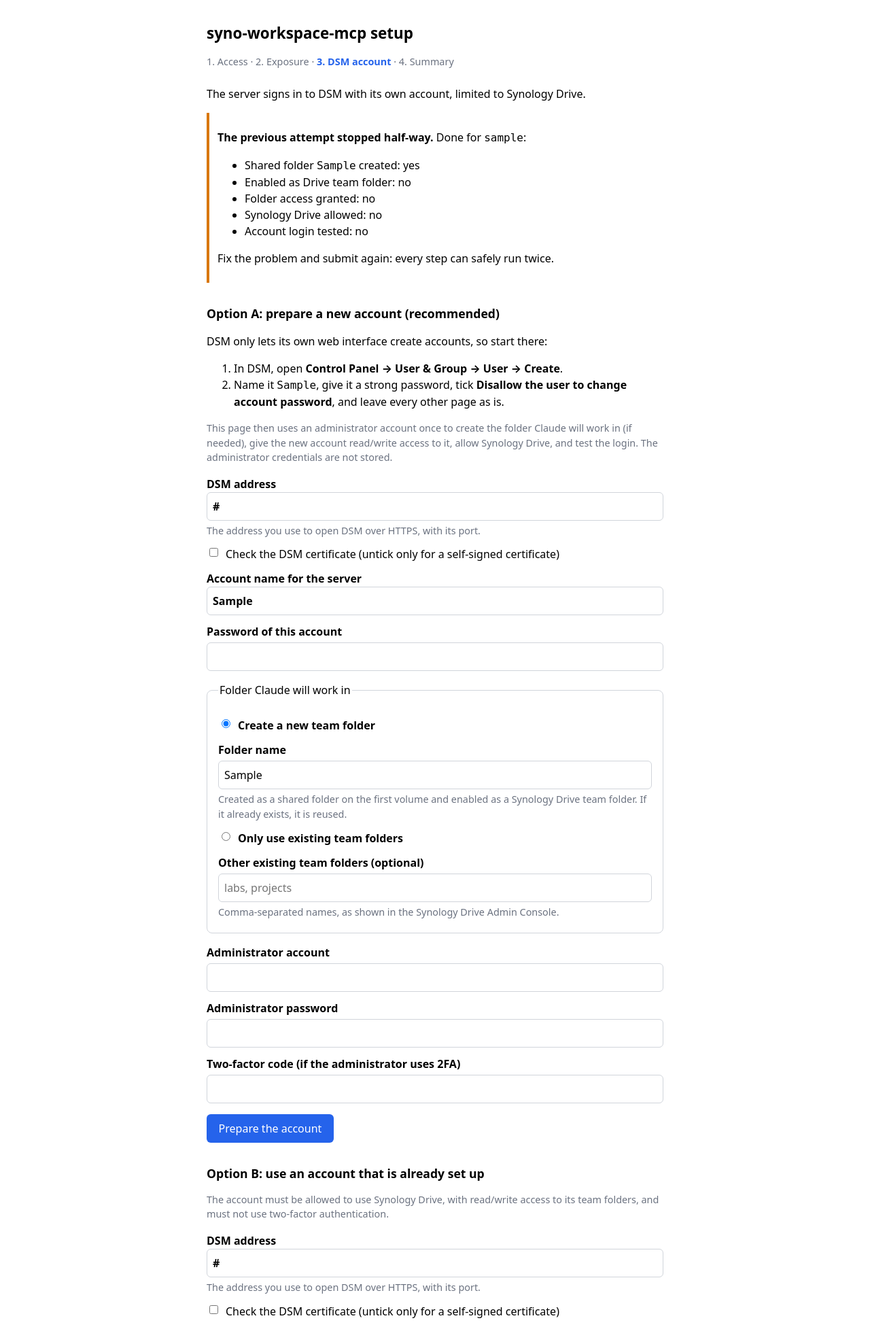
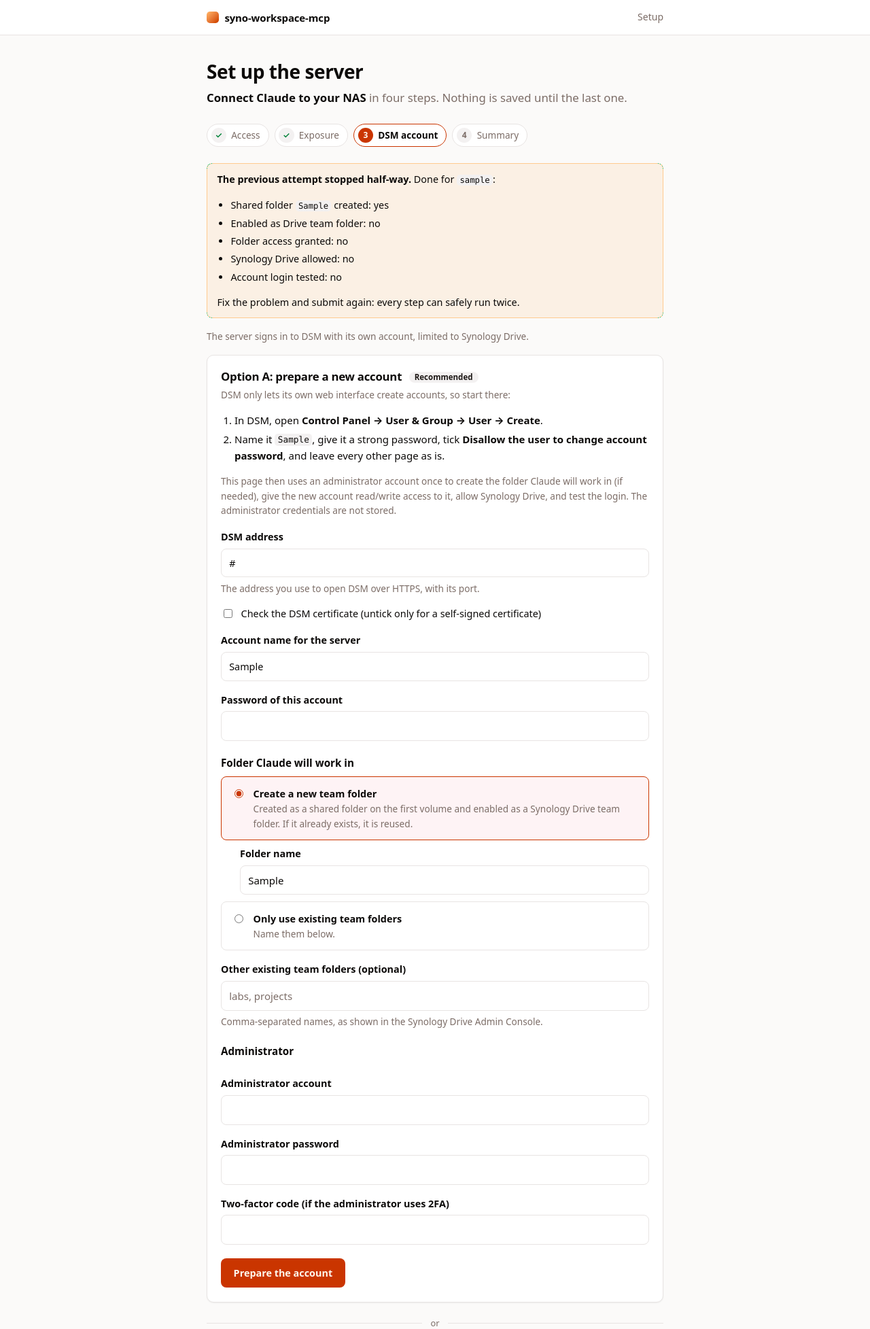
Before and after one commit to alexcane/syno-workspace-mcp, a Python web app: template src/syno_workspace_mcp/setup/templates/dsm.html in a window 1280 px wide. Shown: the top 1955 px of the page at 68% size. Run offline with Jinja, Linux system fonts and the light colour scheme; the template is opened without the code that fills it: most values are stand-ins (such as "Sample title", 1, 10 or a date in 2020).

Commit message:
Restyle the setup page on a shared web layout

```diff
--- a/src/syno_workspace_mcp/setup/templates/_dsm_fields.html
+++ b/src/syno_workspace_mcp/setup/templates/_dsm_fields.html
@@ -1,9 +1,13 @@
+  <div class="field">
     <label>DSM address
       <input type="url" name="dsm_url" value="{{ suggested_dsm_url }}" required>
     </label>
     <p class="hint">The address you use to open DSM over HTTPS, with its port.</p>
-  <label class="inline"><input type="checkbox" name="verify_tls" value="yes" {% if state.verify_tls %}checked{% endif %}>
+    <label class="check"><input type="checkbox" name="verify_tls" value="yes" {% if state.verify_tls %}checked{% endif %}>
       <span>Check the DSM certificate (untick only for a self-signed certificate)</span></label>
+  </div>
+  <div class="field">
     <label>Account name for the server
       <input type="text" name="username" value="{{ default_account }}" required>
     </label>
+  </div>
--- a/src/syno_workspace_mcp/setup/templates/base.html
+++ b/src/syno_workspace_mcp/setup/templates/base.html
@@ -1,37 +1,9 @@
-<!doctype html>
-<html lang="en">
-<head>
-<meta charset="utf-8">
-<meta name="viewport" content="width=device-width, initial-scale=1">
-<title>syno-workspace-mcp setup</title>
-<style>
-  :root { color-scheme: light dark; --accent: #2563eb; --muted: #6b7280; --border: #d1d5db; --error: #b91c1c; --ok: #15803d; }
-  body { font: 16px/1.5 system-ui, -apple-system, "Segoe UI", sans-serif; max-width: 42rem; margin: 2rem auto; padding: 0 1rem; }
-  h1 { font-size: 1.4rem; margin-bottom: .25rem; }
-  h2 { font-size: 1.1rem; margin-top: 2rem; }
-  .steps { color: var(--muted); font-size: .9rem; margin-bottom: 1.5rem; }
-  .steps b { color: var(--accent); }
-  form { margin: 1rem 0; }
-  fieldset { border: 1px solid var(--border); border-radius: .5rem; padding: 1rem; margin: 1rem 0; }
-  label { display: block; margin: .75rem 0 .25rem; font-weight: 600; }
-  label.inline { display: flex; gap: .5rem; align-items: flex-start; font-weight: normal; }
-  input[type=text], input[type=password], input[type=url], textarea { width: 100%; box-sizing: border-box; padding: .5rem; font: inherit; border: 1px solid var(--border); border-radius: .375rem; }
-  button { margin-top: 1rem; padding: .55rem 1.1rem; font: inherit; border: 0; border-radius: .375rem; background: var(--accent); color: white; cursor: pointer; }
-  button.secondary { background: transparent; color: var(--accent); border: 1px solid var(--accent); }
-  .hint { color: var(--muted); font-size: .9rem; margin: .25rem 0; }
-  .error { border-left: 4px solid var(--error); padding: .5rem .75rem; margin: 1rem 0; color: var(--error); }
-  .warning { border-left: 4px solid #d97706; padding: .5rem .75rem; margin: 1rem 0; }
-  .ok { color: var(--ok); }
-  pre { white-space: pre-wrap; word-break: break-all; padding: .75rem; border: 1px solid var(--border); border-radius: .375rem; font-size: .85rem; }
-  dl { display: grid; grid-template-columns: max-content 1fr; gap: .25rem 1rem; }
-  dt { font-weight: 600; }
-  dd { margin: 0; word-break: break-all; }
-</style>
-</head>
-<body>
-<h1>syno-workspace-mcp setup</h1>
-{% block steps %}{% endblock %}
-{% if error %}<p class="error" role="alert">{{ error }}</p>{% endif %}
-{% block content %}{% endblock %}
-</body>
-</html>
+{% extends "layout.html" %}
+{% from "_macros.html" import steps %}
+{% block title %}Setup{% endblock %}
+{% block section %}Setup{% endblock %}
+{% block heading %}
+<h1>Set up the server</h1>
+<p class="lead"><b>Connect Claude to your NAS</b> in four steps. Nothing is saved until the last one.</p>
+{% endblock %}
+{% block steps %}{% if step is defined %}{{ steps(["Access", "Exposure", "DSM account", "Summary"], step) }}{% endif %}{% endblock %}
--- a/src/syno_workspace_mcp/setup/templates/dsm.html
+++ b/src/syno_workspace_mcp/setup/templates/dsm.html
@@ -1,10 +1,8 @@
 {% extends "base.html" %}
-{% block steps %}<p class="steps">1. Access · 2. Exposure · <b>3. DSM account</b> · 4. Summary</p>{% endblock %}
+{% set step = 3 %}
 {% block content %}
-<p>The server signs in to DSM with its own account, limited to Synology Drive.</p>
-
 {% if preparation %}
-<div class="warning">
+<div class="alert alert-warning">
   <p><b>The previous attempt stopped half-way.</b> Done for <code>{{ preparation.username }}</code>:</p>
   <ul>
     {% if preparation.new_folder %}
@@ -19,8 +17,12 @@
 </div>
 {% endif %}
 
-<h2>Option A: prepare a new account (recommended)</h2>
-<p>DSM only lets its own web interface create accounts, so start there:</p>
+<p class="hint intro">The server signs in to DSM with its own account, limited to Synology Drive.</p>
+
+<form method="post" action="/setup/dsm/prepare" autocomplete="off" class="card dsm-prepare">
+  <input type="hidden" name="csrf" value="{{ state.csrf }}">
+  <h2>Option A: prepare a new account <span class="badge">Recommended</span></h2>
+  <p class="hint">DSM only lets its own web interface create accounts, so start there:</p>
   <ol>
     <li>In DSM, open <b>Control Panel → User &amp; Group → User → Create</b>.</li>
     <li>Name it <code>{{ default_account }}</code>, give it a strong password, tick
@@ -29,47 +31,72 @@
   <p class="hint">This page then uses an administrator account once to create the folder
   Claude will work in (if needed), give the new account read/write access to it, allow
   Synology Drive, and test the login. The administrator credentials are not stored.</p>
-<form method="post" action="/setup/dsm/prepare" autocomplete="off">
-  <input type="hidden" name="csrf" value="{{ state.csrf }}">
+
   {% include "_dsm_fields.html" %}
+  <div class="field">
     <label for="new_password">Password of this account</label>
     <input type="password" id="new_password" name="password" autocomplete="off" required>
+  </div>
+
   <fieldset>
     <legend>Folder Claude will work in</legend>
-    <label class="inline"><input type="radio" name="folder_mode" value="new" checked>
-      <span><b>Create a new team folder</b></span></label>
+    <div class="choices">
+      <div class="choice-group">
+        <label class="choice"><input type="radio" name="folder_mode" value="new" checked>
+          <span><span class="choice-title">Create a new team folder</span>
+          <span class="choice-text">Created as a shared folder on the first volume and enabled as a
+          Synology Drive team folder. If it already exists, it is reused.</span></span></label>
+        <div class="field choice-body new-only">
           <label for="new_folder">Folder name</label>
           <input type="text" id="new_folder" name="new_folder" value="{{ (preparation.new_folder if preparation else none) or 'claude' }}" maxlength="32">
-    <p class="hint">Created as a shared folder on the first volume and enabled as a
-    Synology Drive team folder. If it already exists, it is reused.</p>
-    <label class="inline"><input type="radio" name="folder_mode" value="existing">
-      <span><b>Only use existing team folders</b></span></label>
+        </div>
+      </div>
+      <label class="choice"><input type="radio" name="folder_mode" value="existing">
+        <span><span class="choice-title">Only use existing team folders</span>
+        <span class="choice-text">Name them below.</span></span></label>
+    </div>
+    <div class="field">
       <label for="team_folders">Other existing team folders (optional)</label>
       <input type="text" id="team_folders" name="team_folders" placeholder="labs, projects">
       <p class="hint">Comma-separated names, as shown in the Synology Drive Admin Console.</p>
+    </div>
   </fieldset>
+
+  <fieldset>
+    <legend>Administrator</legend>
+    <div class="field">
       <label for="admin_username">Administrator account</label>
       <input type="text" id="admin_username" name="admin_username" autocomplete="off" required>
+    </div>
+    <div class="field">
       <label for="admin_password">Administrator password</label>
       <input type="password" id="admin_password" name="admin_password" autocomplete="off" required>
+    </div>
+    <div class="field">
       <label for="otp_code">Two-factor code (if the administrator uses 2FA)</label>
       <input type="text" id="otp_code" name="otp_code" inputmode="numeric" autocomplete="one-time-code" maxlength="8">
-  <button type="submit">Prepare the account</button>
+    </div>
+  </fieldset>
+  <div class="actions"><button type="submit">Prepare the account</button></div>
 </form>
 
+<div class="divider">or</div>
+
+<form method="post" action="/setup/dsm/check" autocomplete="off" class="card">
+  <input type="hidden" name="csrf" value="{{ state.csrf }}">
   <h2>Option B: use an account that is already set up</h2>
   <p class="hint">The account must be allowed to use Synology Drive, with read/write
   access to its team folders, and must not use two-factor authentication.</p>
-<form method="post" action="/setup/dsm/check" autocomplete="off">
-  <input type="hidden" name="csrf" value="{{ state.csrf }}">
   {% include "_dsm_fields.html" %}
+  <div class="field">
     <label for="password">Account password</label>
     <input type="password" id="password" name="password" autocomplete="off" required>
-  <button type="submit">Test and continue</button>
+  </div>
+  <div class="actions"><button type="submit" class="secondary">Test and continue</button></div>
 </form>
 
-<form method="post" action="/setup/restart">
+<form method="post" action="/setup/restart" class="back">
   <input type="hidden" name="csrf" value="{{ state.csrf }}">
-  <button type="submit" class="secondary">Back to step 2</button>
+  <button type="submit" class="ghost">← Back to step 2</button>
 </form>
 {% endblock %}
--- /dev/null
+++ b/src/syno_workspace_mcp/web/templates/_macros.html
@@ -0,0 +1,12 @@
+{# Progress of a multi-step form. `current` starts at 1; 0 marks every step as done. #}
+{% macro steps(labels, current) -%}
+<ol class="steps">
+  {%- for label in labels %}
+  {%- set state = "current" if loop.index == current else ("done" if current == 0 or loop.index < current else "todo") %}
+  <li class="step step-{{ state }}"{% if state == "current" %} aria-current="step"{% endif %}>
+    <span class="step-num">{% if state == "done" %}✓{% else %}{{ loop.index }}{% endif %}</span>
+    <span class="step-label">{{ label }}</span>
+  </li>
+  {%- endfor %}
+</ol>
+{%- endmacro %}
--- /dev/null
+++ b/src/syno_workspace_mcp/web/templates/_theme.css
@@ -0,0 +1,284 @@
+/* Tokens: shadcn orange + taupe palettes. Light by default, dark from the OS
+   setting, or forced with <html data-theme="light|dark">. */
+:root {
+  --radius: 0.625rem;
+  --page: oklch(0.986 0.002 67.8);
+  --background: oklch(1 0 0);
+  --foreground: oklch(0.147 0.004 49.3);
+  --card: oklch(1 0 0);
+  --card-foreground: oklch(0.147 0.004 49.3);
+  --primary: oklch(0.553 0.195 38.402);
+  --primary-foreground: oklch(0.98 0.016 73.684);
+  --link: oklch(0.553 0.195 38.402);
+  --secondary: oklch(0.967 0.001 286.375);
+  --secondary-foreground: oklch(0.21 0.006 285.885);
+  --muted: oklch(0.96 0.002 17.2);
+  --muted-foreground: oklch(0.547 0.021 43.1);
+  --accent: oklch(0.96 0.002 17.2);
+  --accent-foreground: oklch(0.214 0.009 43.1);
+  --destructive: oklch(0.577 0.245 27.325);
+  --border: oklch(0.922 0.005 34.3);
+  --input: oklch(0.922 0.005 34.3);
+  --ring: oklch(0.714 0.014 41.2);
+  --warning: oklch(0.837 0.128 66.29);
+  --success: oklch(0.527 0.154 150.069);
+  --shadow: 0 1px 2px oklch(0.147 0.004 49.3 / 6%);
+  color-scheme: light;
+}
+
+@media (prefers-color-scheme: dark) {
+  :root:not([data-theme="light"]) {
+    --page: oklch(0.147 0.004 49.3);
+    --background: oklch(0.147 0.004 49.3);
+    --foreground: oklch(0.986 0.002 67.8);
+    --card: oklch(0.214 0.009 43.1);
+    --card-foreground: oklch(0.986 0.002 67.8);
+    --primary: oklch(0.47 0.157 37.304);
+    --primary-foreground: oklch(0.98 0.016 73.684);
+    --link: oklch(0.705 0.213 47.604);
+    --secondary: oklch(0.274 0.006 286.033);
+    --secondary-foreground: oklch(0.985 0 0);
+    --muted: oklch(0.268 0.011 36.5);
+    --muted-foreground: oklch(0.714 0.014 41.2);
+    --accent: oklch(0.268 0.011 36.5);
+    --accent-foreground: oklch(0.986 0.002 67.8);
+    --destructive: oklch(0.704 0.191 22.216);
+    --border: oklch(1 0 0 / 10%);
+    --input: oklch(1 0 0 / 15%);
+    --ring: oklch(0.547 0.021 43.1);
+    --warning: oklch(0.837 0.128 66.29);
+    --success: oklch(0.723 0.219 149.579);
+    --shadow: none;
+    color-scheme: dark;
+  }
+}
+
+:root[data-theme="dark"] {
+  --page: oklch(0.147 0.004 49.3);
+  --background: oklch(0.147 0.004 49.3);
+  --foreground: oklch(0.986 0.002 67.8);
+  --card: oklch(0.214 0.009 43.1);
+  --card-foreground: oklch(0.986 0.002 67.8);
+  --primary: oklch(0.47 0.157 37.304);
+  --primary-foreground: oklch(0.98 0.016 73.684);
+  --link: oklch(0.705 0.213 47.604);
+  --secondary: oklch(0.274 0.006 286.033);
+  --secondary-foreground: oklch(0.985 0 0);
+  --muted: oklch(0.268 0.011 36.5);
+  --muted-foreground: oklch(0.714 0.014 41.2);
+  --accent: oklch(0.268 0.011 36.5);
+  --accent-foreground: oklch(0.986 0.002 67.8);
+  --destructive: oklch(0.704 0.191 22.216);
+  --border: oklch(1 0 0 / 10%);
+  --input: oklch(1 0 0 / 15%);
+  --ring: oklch(0.547 0.021 43.1);
+  --warning: oklch(0.837 0.128 66.29);
+  --success: oklch(0.723 0.219 149.579);
+  --shadow: none;
+  color-scheme: dark;
+}
+
+/* Base */
+*, *::before, *::after { box-sizing: border-box; }
+html { -webkit-text-size-adjust: 100%; }
+body {
+  margin: 0;
+  min-height: 100vh;
+  display: flex;
+  flex-direction: column;
+  background: var(--page);
+  color: var(--foreground);
+  font: 15px/1.6 ui-sans-serif, system-ui, -apple-system, "Segoe UI", Roboto, "Helvetica Neue", sans-serif;
+  -webkit-font-smoothing: antialiased;
+}
+h1, h2, h3 { line-height: 1.25; letter-spacing: -0.015em; margin: 0; }
+h1 { font-size: 1.75rem; font-weight: 650; }
+h2 { font-size: 1.05rem; font-weight: 600; }
+p { margin: 0.5rem 0; }
+a { color: var(--link); text-underline-offset: 2px; }
+code, pre, kbd { font-family: ui-monospace, "SF Mono", Menlo, Consolas, monospace; font-size: 0.85em; }
+code { background: var(--muted); border-radius: 0.3rem; padding: 0.1em 0.35em; }
+pre {
+  margin: 0.75rem 0;
+  padding: 0.75rem 0.9rem;
+  background: var(--muted);
+  border: 1px solid var(--border);
+  border-radius: calc(var(--radius) - 2px);
+  white-space: pre-wrap;
+  word-break: break-all;
+  font-size: 0.82rem;
+}
+ul, ol { padding-left: 1.25rem; }
+li { margin: 0.2rem 0; }
+
+/* Frame */
+.topbar { border-bottom: 1px solid var(--border); background: var(--background); }
+.topbar-inner {
+  max-width: 44rem; margin: 0 auto; padding: 0.85rem 1rem;
+  display: flex; align-items: center; justify-content: space-between; gap: 1rem;
+}
+.brand { display: inline-flex; align-items: center; gap: 0.55rem; font-weight: 600; letter-spacing: -0.01em; }
+.brand-mark {
+  width: 1.1rem; height: 1.1rem; border-radius: 0.3rem;
+  background: linear-gradient(135deg, var(--warning), var(--primary));
+}
+.topbar-section { color: var(--muted-foreground); font-size: 0.875rem; }
+.page { flex: 1; width: 100%; max-width: 44rem; margin: 0 auto; padding: 2.25rem 1rem 3rem; }
+.page-head { margin-bottom: 1.5rem; }
+.lead { color: var(--muted-foreground); font-size: 1.05rem; margin-top: 0.5rem; }
+.lead b, .lead strong { color: var(--foreground); font-weight: 600; }
+.footer {
+  border-top: 1px solid var(--border);
+  color: var(--muted-foreground); font-size: 0.8rem;
+  text-align: center; padding: 1rem;
+}
+
+/* Steps */
+.steps {
+  list-style: none; padding: 0; margin: 0 0 1.5rem;
+  display: flex; gap: 0.5rem; flex-wrap: wrap;
+}
+.step {
+  display: inline-flex; align-items: center; gap: 0.45rem; margin: 0;
+  padding: 0.3rem 0.75rem 0.3rem 0.35rem;
+  border: 1px solid var(--border); border-radius: 999px;
+  background: var(--card); color: var(--muted-foreground); font-size: 0.85rem;
+}
+.step-num {
+  display: inline-grid; place-items: center;
+  width: 1.4rem; height: 1.4rem; border-radius: 999px;
+  background: var(--muted); font-size: 0.75rem; font-weight: 600;
+}
+.step-current { border-color: var(--primary); color: var(--foreground); font-weight: 550; }
+.step-current .step-num { background: var(--primary); color: var(--primary-foreground); }
+.step-done .step-num { background: var(--accent); color: var(--success); }
+@media (max-width: 520px) {
+  .step:not(.step-current) .step-label { display: none; }
+  .step:not(.step-current) { padding-right: 0.35rem; }
+}
+
+/* Cards */
+.card {
+  background: var(--card); color: var(--card-foreground);
+  border: 1px solid var(--border); border-radius: var(--radius);
+  box-shadow: var(--shadow);
+  padding: 1.25rem 1.25rem 1.35rem; margin: 0 0 1rem;
+}
+.card > h2 { margin-bottom: 0.35rem; }
+.card > h2 + .hint { margin-top: 0; }
+.badge {
+  display: inline-block; vertical-align: middle; margin-left: 0.4rem;
+  padding: 0.05rem 0.5rem; border-radius: 999px;
+  background: var(--accent); color: var(--accent-foreground);
+  font-size: 0.72rem; font-weight: 600; letter-spacing: 0;
+}
+.divider {
+  display: flex; align-items: center; gap: 0.75rem;
+  color: var(--muted-foreground); font-size: 0.8rem; margin: 1.25rem 0;
+}
+.divider::before, .divider::after { content: ""; flex: 1; border-top: 1px solid var(--border); }
+
+/* Forms */
+form { margin: 0; }
+.field { margin: 1rem 0 0; }
+label, .label { display: block; font-weight: 550; font-size: 0.9rem; margin: 0 0 0.35rem; }
+label > input { margin-top: 0.35rem; }
+input[type=text], input[type=password], input[type=url], textarea {
+  width: 100%; padding: 0.55rem 0.7rem;
+  font: inherit; font-weight: 400; color: inherit;
+  background: var(--background);
+  border: 1px solid var(--input); border-radius: calc(var(--radius) - 2px);
+  transition: border-color 0.15s, box-shadow 0.15s;
+}
+input::placeholder { color: var(--muted-foreground); }
+input:focus-visible, textarea:focus-visible, button:focus-visible, .choice:has(input:focus-visible) {
+  outline: none;
+  border-color: var(--ring);
+  box-shadow: 0 0 0 3px color-mix(in oklch, var(--ring) 45%, transparent);
+}
+fieldset { border: 0; padding: 0; margin: 1.25rem 0 0; min-width: 0; }
+legend { font-weight: 600; font-size: 0.95rem; padding: 0; margin-bottom: 0.5rem; }
+.hint { color: var(--muted-foreground); font-size: 0.85rem; margin: 0.35rem 0 0; }
+.check { display: flex; gap: 0.6rem; align-items: flex-start; font-weight: 400; margin: 0.9rem 0 0; }
+.check input { margin-top: 0.3rem; accent-color: var(--primary); }
+
+.choices { display: grid; gap: 0.6rem; }
+.choice {
+  display: flex; gap: 0.7rem; align-items: flex-start; margin: 0;
+  padding: 0.8rem 0.9rem; font-weight: 400; cursor: pointer;
+  border: 1px solid var(--border); border-radius: calc(var(--radius) - 2px);
+  background: var(--background);
+  transition: border-color 0.15s, background 0.15s;
+}
+.choice:hover { background: var(--accent); }
+.choice:has(input:checked) {
+  border-color: var(--primary);
+  background: color-mix(in oklch, var(--primary) 6%, var(--background));
+}
+.choice input { margin-top: 0.3rem; accent-color: var(--primary); }
+.choice-title { display: block; font-weight: 600; }
+.choice-text { display: block; color: var(--muted-foreground); font-size: 0.85rem; }
+.choice-body { margin: 0.25rem 0 0 1.75rem; }
+
+.actions { display: flex; flex-wrap: wrap; gap: 0.6rem; align-items: center; margin-top: 1.25rem; }
+button, .btn {
+  display: inline-flex; align-items: center; justify-content: center; gap: 0.4rem;
+  padding: 0.55rem 1.1rem; min-height: 2.4rem;
+  font: inherit; font-weight: 550; font-size: 0.9rem; text-decoration: none;
+  border: 1px solid transparent; border-radius: calc(var(--radius) - 2px);
+  background: var(--primary); color: var(--primary-foreground);
+  cursor: pointer; transition: filter 0.15s, background 0.15s;
+}
+button:hover, .btn:hover { filter: brightness(1.08); }
+button.secondary, .btn-secondary {
+  background: var(--secondary); color: var(--secondary-foreground); border-color: var(--border);
+}
+button.ghost, .btn-ghost { background: transparent; color: var(--muted-foreground); }
+button.ghost:hover, .btn-ghost:hover { background: var(--accent); color: var(--accent-foreground); filter: none; }
+.back { margin-top: 0.5rem; }
+
+/* Messages */
+.alert {
+  border: 1px solid; border-radius: calc(var(--radius) - 2px);
+  padding: 0.7rem 0.9rem; margin: 0 0 1rem; font-size: 0.9rem;
+}
+.alert > :first-child { margin-top: 0; }
+.alert > :last-child { margin-bottom: 0; }
+.alert-error {
+  color: var(--destructive);
+  border-color: color-mix(in oklch, var(--destructive) 35%, transparent);
+  background: color-mix(in oklch, var(--destructive) 8%, transparent);
+}
+.alert-warning {
+  border-color: color-mix(in oklch, var(--warning) 70%, transparent);
+  background: color-mix(in oklch, var(--warning) 14%, transparent);
+}
+.alert-success {
+  border-color: color-mix(in oklch, var(--success) 35%, transparent);
+  background: color-mix(in oklch, var(--success) 8%, transparent);
+}
+.ok { color: var(--success); font-weight: 550; }
+
+/* Key/value list */
+.kv { display: grid; grid-template-columns: max-content 1fr; gap: 0.55rem 1.25rem; margin: 0.5rem 0 0; }
+.kv dt { color: var(--muted-foreground); font-size: 0.875rem; }
+.kv dd { margin: 0; word-break: break-all; font-weight: 500; }
+@media (max-width: 520px) {
+  .kv { grid-template-columns: 1fr; gap: 0.1rem; }
+  .kv dd { margin-bottom: 0.5rem; }
+}
+.checklist { list-style: none; padding: 0; }
+.checklist li::before { content: "•"; color: var(--muted-foreground); margin-right: 0.5rem; }
+
+/* Utilities */
+.sr-only {
+  position: absolute; width: 1px; height: 1px; padding: 0; margin: -1px;
+  overflow: hidden; clip: rect(0, 0, 0, 0); white-space: nowrap; border: 0;
+}
+.intro { margin: 0 0 1rem; }
+.choice-group { display: grid; gap: 0.25rem; }
+
+/* Show a block only for the choice it belongs to (CSS only: the pages run no script).
+   Browsers without :has() keep showing everything. */
+.exposure:has(input[name="mode"][value="local"]:checked) .public-only { display: none; }
+.dsm-prepare:has(input[name="folder_mode"][value="existing"]:checked) .new-only { display: none; }
--- /dev/null
+++ b/src/syno_workspace_mcp/web/templates/layout.html
@@ -0,0 +1,27 @@
+<!doctype html>
+<html lang="en"{% if theme in ("light", "dark") %} data-theme="{{ theme }}"{% endif %}>
+<head>
+<meta charset="utf-8">
+<meta name="viewport" content="width=device-width, initial-scale=1">
+<meta name="color-scheme" content="light dark">
+<title>{% block title %}{% endblock %} · syno-workspace-mcp</title>
+<style>
+{% include "_theme.css" %}
+</style>
+</head>
+<body>
+<header class="topbar">
+  <div class="topbar-inner">
+    <span class="brand"><span class="brand-mark" aria-hidden="true"></span>syno-workspace-mcp</span>
+    <span class="topbar-section">{% block section %}{% endblock %}</span>
+  </div>
+</header>
+<main class="page">
+  <div class="page-head">{% block heading %}{% endblock %}</div>
+  {% block steps %}{% endblock %}
+  {% if error %}<div class="alert alert-error" role="alert">{{ error }}</div>{% endif %}
+  {% block content %}{% endblock %}
+</main>
+<footer class="footer">syno-workspace-mcp {{ version }} · Synology Drive and Spreadsheet for Claude</footer>
+</body>
+</html>
```
Also changed, not shown: src/syno_workspace_mcp/setup/app.py (+6 -23 lines), src/syno_workspace_mcp/setup/templates/done.html (+12 -5 lines), src/syno_workspace_mcp/setup/templates/exposure.html (+21 -16 lines), src/syno_workspace_mcp/setup/templates/summary.html (+10 -7 lines), src/syno_workspace_mcp/setup/templates/unlock.html (+14 -8 lines), src/syno_workspace_mcp/web/__init__.py (added, +37 -0 lines), tests/test_web.py (added, +44 -0 lines). Lines whose indentation alone changed are shown as unchanged.
